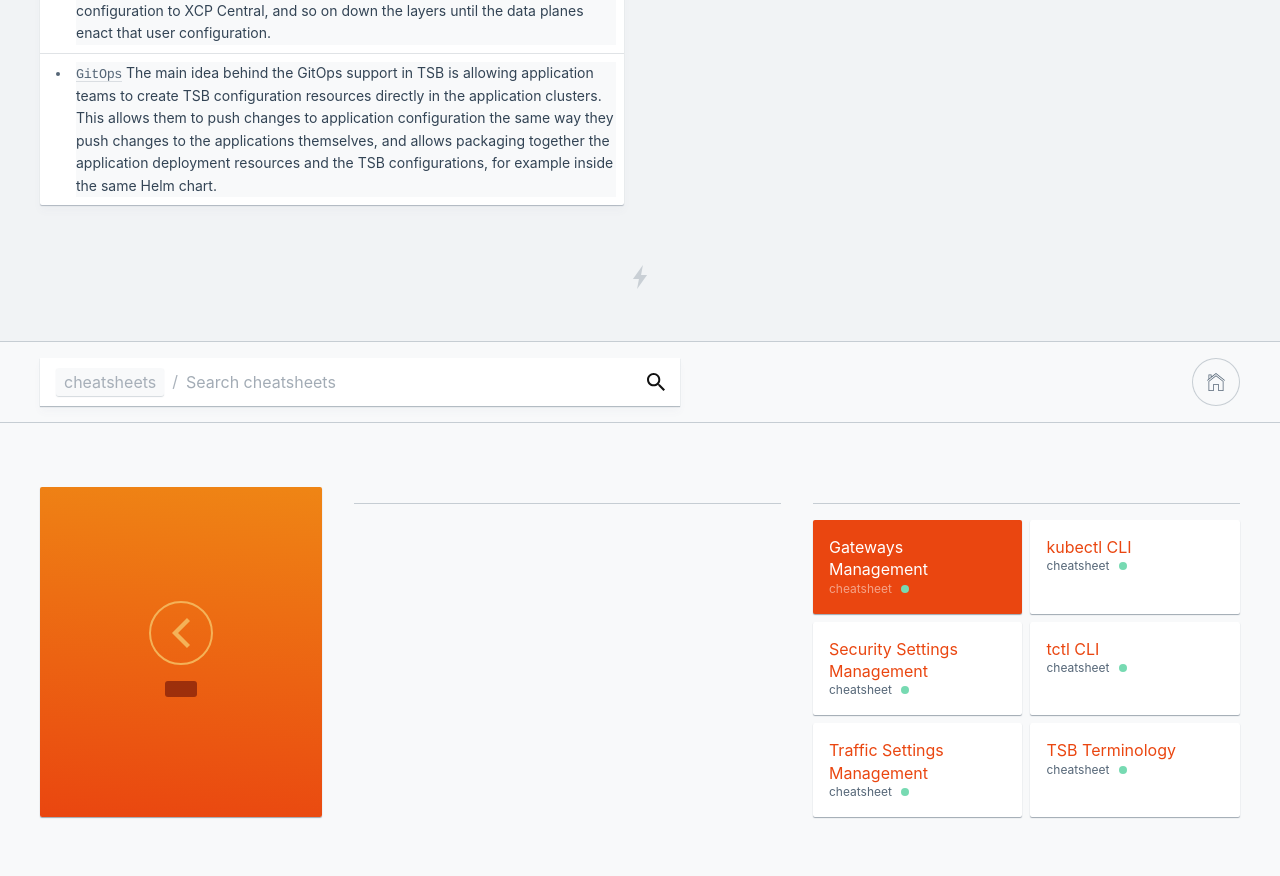
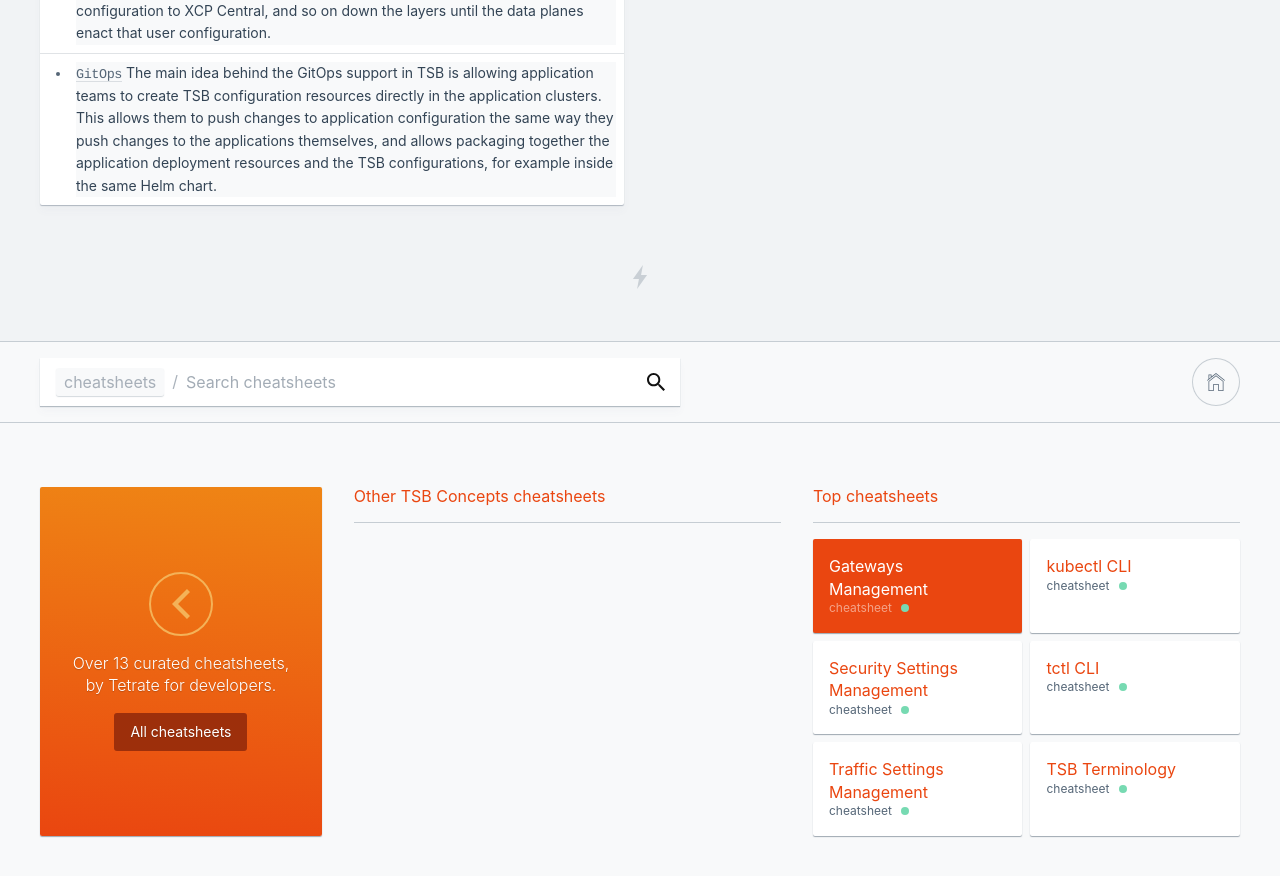
Before and after one commit to tetratelabs/tsb-cheatsheet, a Jekyll site: the page built from tsb-concepts.md, in a window 1280 px wide and 900 px high, scrolled down 1237 px. Shown: the top 876 px of the window. Built offline with Jekyll 4.4.1, drawn with Linux system fonts in a browser that asks for light colours; nearby versions of some CDN libraries.

```diff
--- a/_data/content.yml
+++ b/_data/content.yml
@@ -15,3 +15,12 @@ not_found:
   title: Not found
   description: Sorry, we don't have a cheatsheet for this yet. Try searching!
   home: Back to home
+
+related_posts_callout:
+  description: Over SIZE curated cheatsheets, by Tetrate for developers.
+  link: All cheatsheets
+
+related_posts_group:
+  top: Top cheatsheets
+  other: Other cheatsheets
+  category: Other CATEGORY cheatsheets
```
